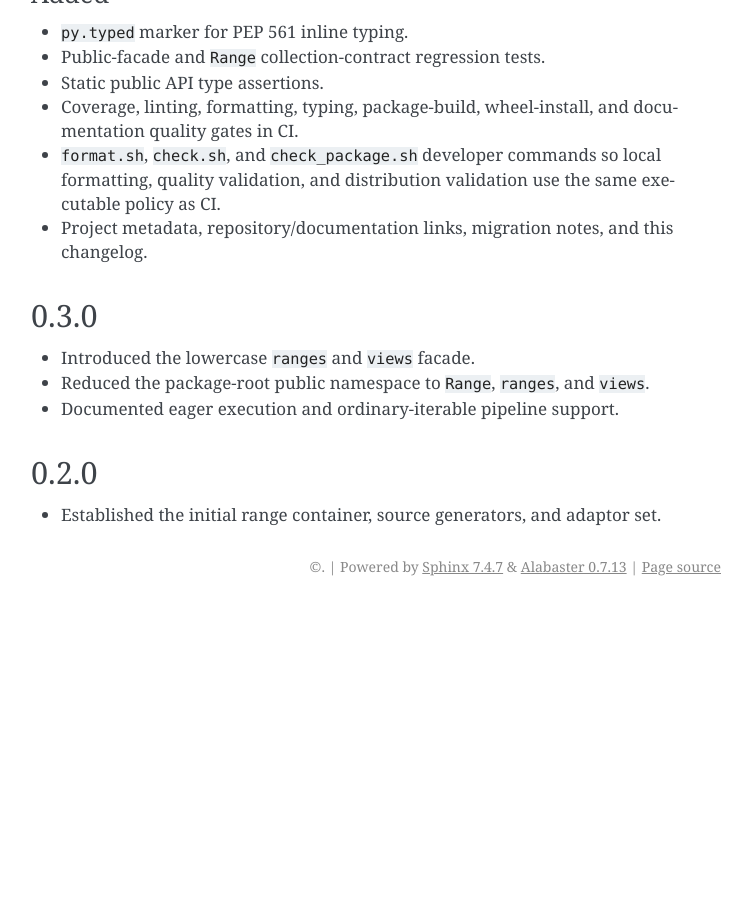
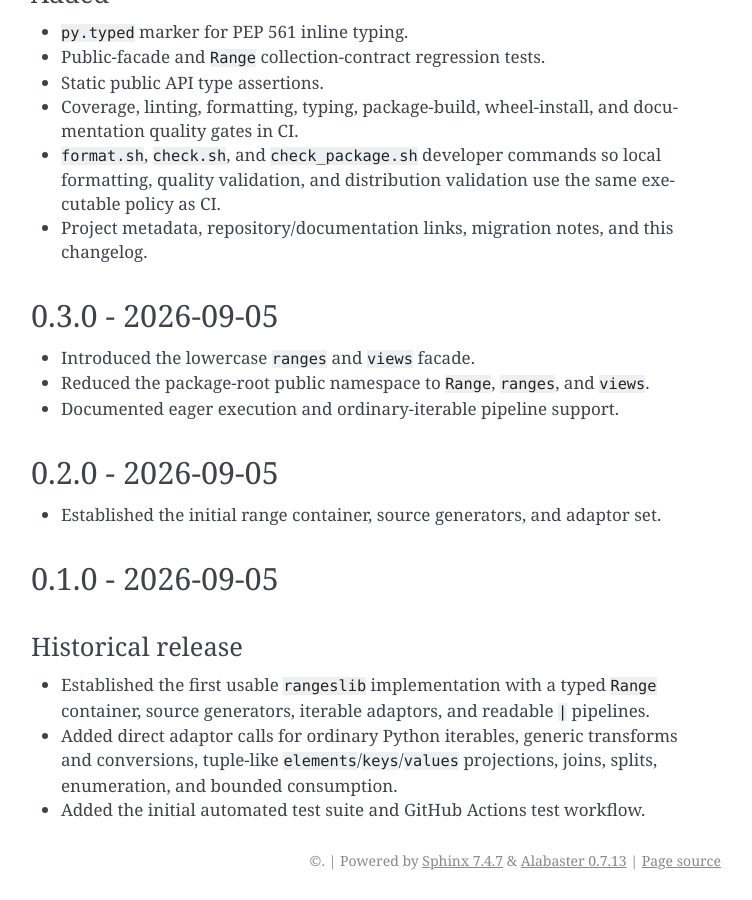
Before and after one commit to TheUltimateOrion/RangesLib, a Sphinx documentation site: the page built from docs/changelog.md, in a window 1280 px wide and 900 px high, scrolled down 4495 px. Shown: the whole window, without its empty margins (389-1141 px from the left). Built offline with Sphinx 7.4.7, drawn with Linux system fonts in a browser that asks for light colours; before the commit the page ends 5101 px from its top, so only the background shows below that; some of the changed text lies outside the part shown.

Commit message:
docs: complete historical changelog entries

```diff
--- a/docs/changelog.md
+++ b/docs/changelog.md
@@ -137,7 +137,7 @@ recorded here; private modules may change independently.
 - `scripts/check.sh` forwards its selected `PYTHON` interpreter to
   `scripts/typecheck.sh`.
 
-## 0.3.1
+## 0.3.1 - 2026-09-05
 
 ### Fixed
 
@@ -177,12 +177,23 @@ recorded here; private modules may change independently.
 - Project metadata, repository/documentation links, migration notes, and this
   changelog.
 
-## 0.3.0
+## 0.3.0 - 2026-09-05
 
 - Introduced the lowercase `ranges` and `views` facade.
 - Reduced the package-root public namespace to `Range`, `ranges`, and `views`.
 - Documented eager execution and ordinary-iterable pipeline support.
 
-## 0.2.0
+## 0.2.0 - 2026-09-05
 
 - Established the initial range container, source generators, and adaptor set.
+
+## 0.1.0 - 2026-09-05
+
+### Historical release
+
+- Established the first usable `rangeslib` implementation with a typed `Range`
+  container, source generators, iterable adaptors, and readable `|` pipelines.
+- Added direct adaptor calls for ordinary Python iterables, generic transforms
+  and conversions, tuple-like `elements`/`keys`/`values` projections, joins,
+  splits, enumeration, and bounded consumption.
+- Added the initial automated test suite and GitHub Actions test workflow.
```
